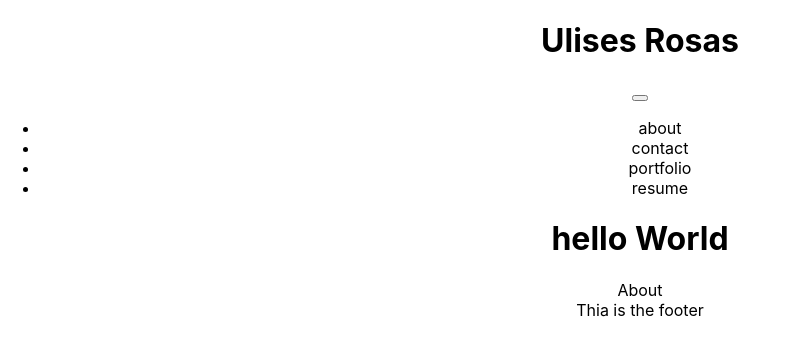
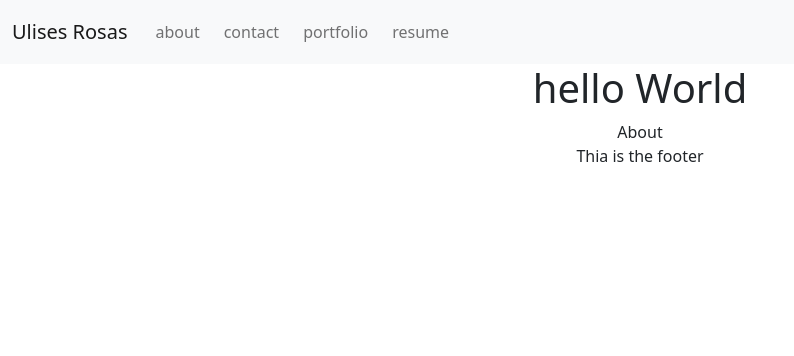
Before and after one commit to UlisesRosas/react-my-portfolio, a React (Create React App) app: page / in a window 1280 px wide. Shown: the top 356 px of the page, without its empty margins (0-794 px from the left). Built offline with nearby package versions, Linux system fonts and the light colour scheme; the HTML template or start-up script is replaced by a standard one.

Commit message:
made bootstrap work and stiled header

```diff
--- a/src/App.js
+++ b/src/App.js
@@ -6,6 +6,7 @@
 import Nav from './compnents/Nav'
 import Page from './compnents/Page'
 import Footer from './compnents/Footer'
+// import './bootstrap/dist/bootstrap.min.css';
 
 
 function App() {
--- a/src/compnents/Header/index.js
+++ b/src/compnents/Header/index.js
@@ -4,7 +4,7 @@
     // this returns JSX that will get injected in to the 'root' class in the index.html file
     return (
       <header>
-          <h1>Ulises Rosas</h1>
+          {/* <h1>Ulises Rosas</h1> */}
           {/* <img src="" alt="" /> */}
           {/* passing state through props */}
           {props.children}
--- a/src/compnents/Nav/index.js
+++ b/src/compnents/Nav/index.js
@@ -1,6 +1,7 @@
 
 import React from 'react';
 // import bootstrap for react 'check bootstrap react docs'
+
 
 // use props to pass down the page array from App
 function Nav(props) {
@@ -16,30 +17,29 @@
   } = props
 
 
-  return(
-    <nav className="navbar navbar-expand-lg navbar-light bg-light">
-    <div className="container-fluid">
-      {/* <a className="navbar-brand" >Navbar</a> */}
-      <button className="navbar-toggler" type="button" data-bs-toggle="collapse" data-bs-target="#navbarNav" aria-controls="navbarNav" aria-expanded="false" aria-label="Toggle navigation">
-        <span className="navbar-toggler-icon"></span>
+  return (
+
+    <nav class="navbar navbar-expand-lg navbar-light bg-light">
+      <div class="container-fluid">
+        <a class="navbar-brand" href="#">Ulises Rosas</a>
+        <button class="navbar-toggler" type="button" data-bs-toggle="collapse" data-bs-target="#navbarNav" aria-controls="navbarNav" aria-expanded="false" aria-label="Toggle navigation">
+          <span class="navbar-toggler-icon"></span>
         </button>
-      <div className="collapse navbar-collapse" id="navbarNav">
-        {/* Todo: use the .map method to iterate over the pages array from app.js to create ul li's */}
-        <ul className="navbar-nav">
+        <div class="collapse navbar-collapse" id="navbarNav">
+          <ul class="navbar-nav">
             {/* passed in index to be able to create a li for every item in the pages array */}
             {props.pages.map((page) => (
-          <li className="nav-item"
+              <li className="nav-item m-1 nav-link"
                 key={page.name}>
                 {/* <a className="nav-link active" aria-current="page" href="#">Home</a> */}
-            <span onClick={()=> setCurrentPage(page.name)}>{page.name}</span>
+                <span onClick={() => setCurrentPage(page.name)}>{page.name}</span>
               </li>))}
           </ul>
         </div>
       </div>
     </nav>
-  )
+  );
 
 }
 
-// exporting component function
 export default Nav;
--- a/src/index.js
+++ b/src/index.js
@@ -3,6 +3,7 @@
 import './index.css';
 import App from './App';
 import reportWebVitals from './reportWebVitals';
+import 'bootstrap/dist/css/bootstrap.min.css';
 
 const root = ReactDOM.createRoot(document.getElementById('root'));
 root.render(
```
Also changed, not shown: package.json (line endings or trailing spaces), 1 other file (tests, documents, lock files or other folders). Lines whose indentation alone changed are shown as unchanged.
